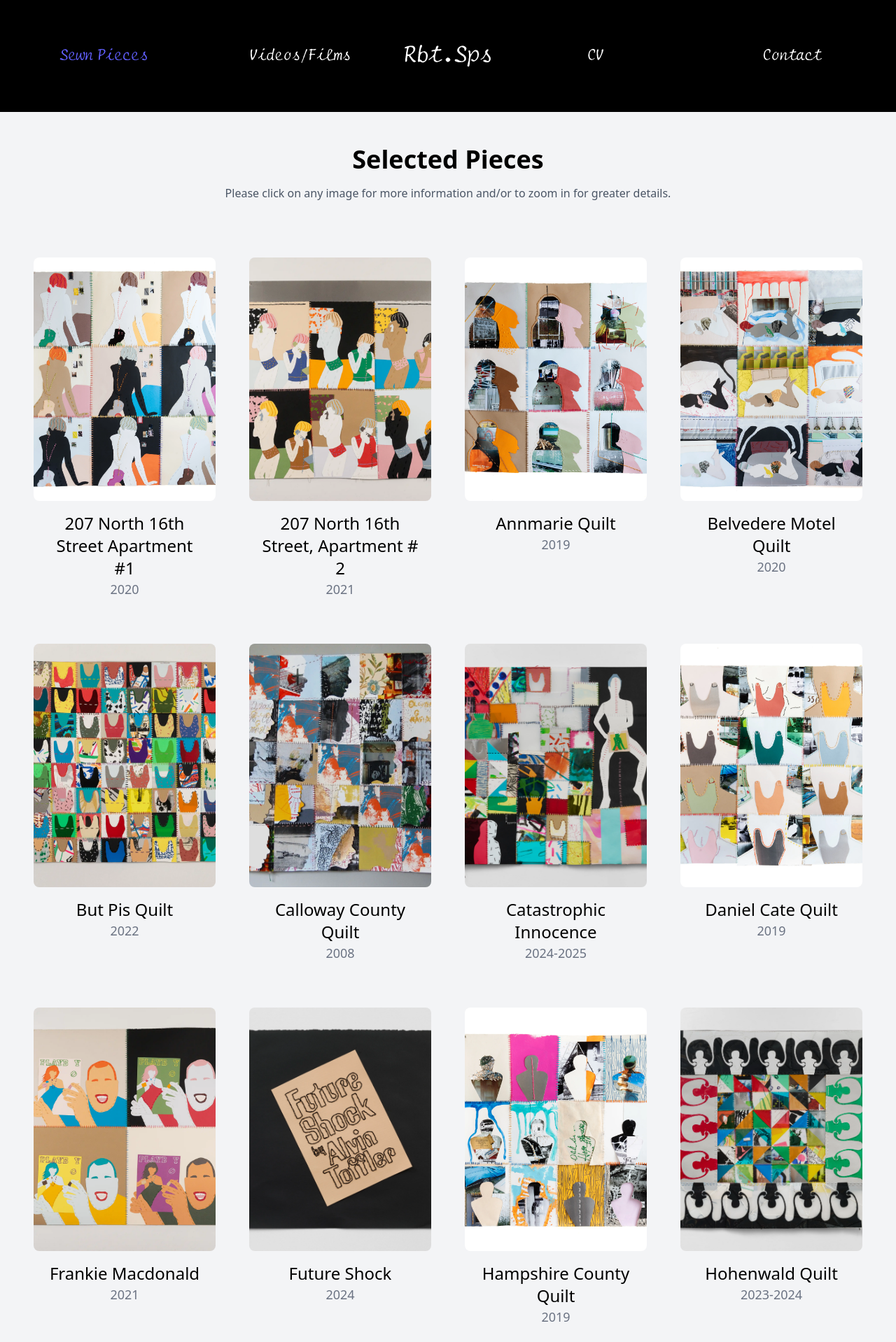
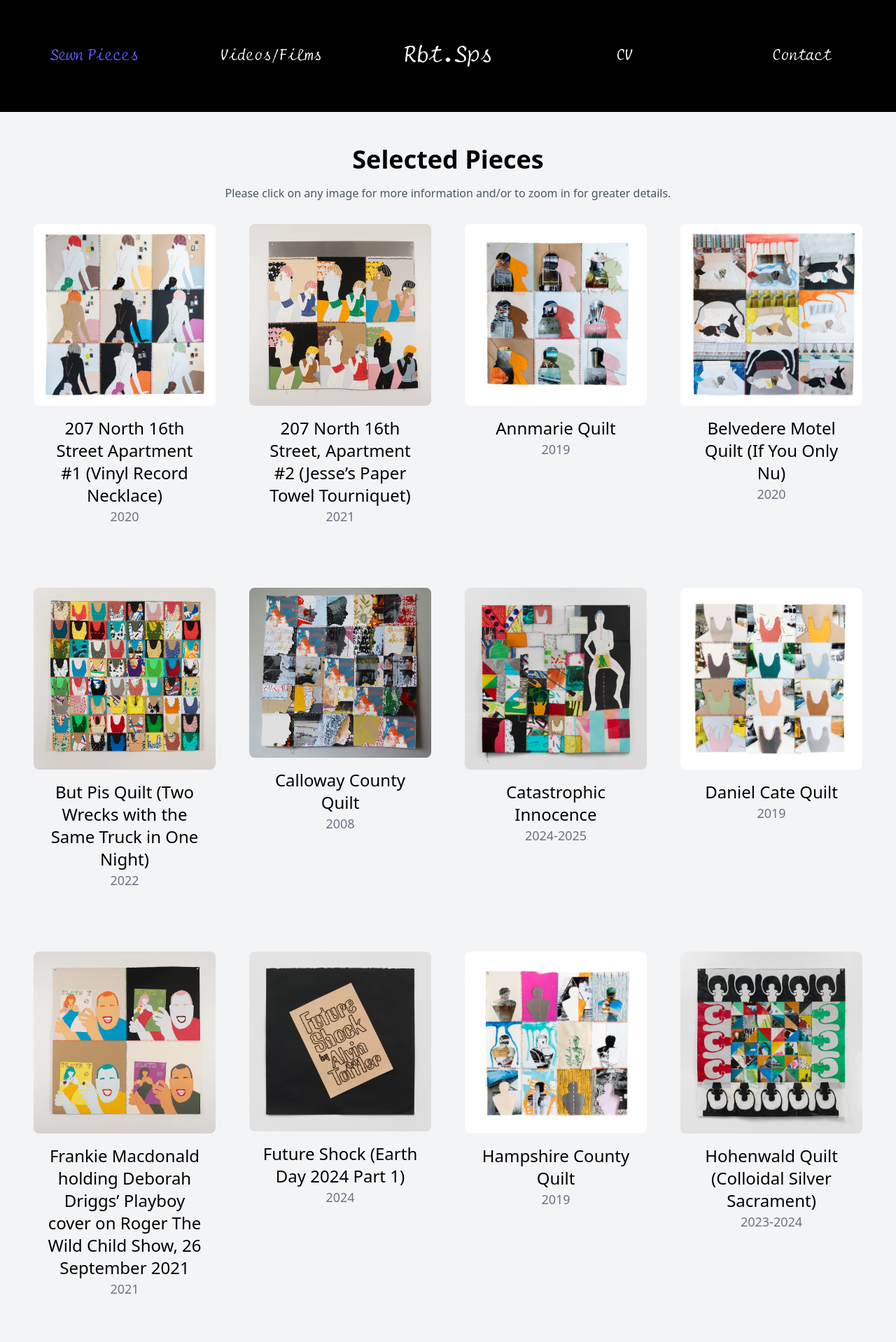
Before and after one commit to djesikumo/Robert-Spees-Gallery, a React (Vite) app: page / in a window 1280 px wide. Shown: the top 1918 px of the page at 70% size. Built offline with nearby package versions, Linux system fonts and the light colour scheme.

Commit message:
Small fixes

```diff
--- a/src/components/Navbar.tsx
+++ b/src/components/Navbar.tsx
@@ -21,10 +21,10 @@ const Navbar = () => {
             <Link to="/videos-films" className={`text-2xl transition-colors duration-300 ease-in-out ${currentRoute === "/videos-films" ? "text-indigo-500" : "hover:text-indigo-500"}`}>Videos/Films</Link>
           </span>
         </div>
-        <span className='w-full hidden sm:flex justify-center'>
+        <span className='w-full hidden sm:flex flex-1 justify-center'>
           <Link to="/" className={`text-2xl transition-colors duration-300 ease-in-out ${currentRoute === "/" ? "text-indigo-500" : "hover:text-indigo-500"}`}>Sewn Pieces</Link>
         </span>
-        <span className='w-full hidden sm:flex justify-center'>
+        <span className='w-full hidden sm:flex flex-1 justify-center'>
           <Link to="/videos-films" className={`text-2xl transition-colors duration-300 ease-in-out ${currentRoute === "/videos-films" ? "text-indigo-500" : "hover:text-indigo-500"}`}>Videos/Films</Link>
         </span>
 
@@ -41,10 +41,10 @@ const Navbar = () => {
             <Link to="/contact" className={`text-2xl transition-colors duration-300 ease-in-out ${currentRoute === "/contact" ? "text-indigo-500" : "hover:text-indigo-500"}`}>Contact</Link>
           </span>
         </div>
-        <span className='w-full hidden sm:flex justify-center'>
+        <span className='w-full hidden sm:flex flex-1 justify-center'>
           <Link to="/cv" className={`text-2xl transition-colors duration-300 ease-in-out ${currentRoute === "/cv" ? "text-indigo-500" : "hover:text-indigo-500"}`}>CV</Link>
         </span>
-        <span className='w-full hidden sm:flex justify-center'>
+        <span className='w-full hidden sm:flex flex-1 justify-center'>
           <Link to="/contact" className={`text-2xl transition-colors duration-300 ease-in-out ${currentRoute === "/contact" ? "text-indigo-500" : "hover:text-indigo-500"}`}>Contact</Link>
         </span>
       </div>
--- a/src/components/home/GaleryItem.tsx
+++ b/src/components/home/GaleryItem.tsx
@@ -14,7 +14,7 @@ const GaleryItem = ({ item }: GaleryItemProps) => {
     >
       <div className="overflow-hidden">
         <img src={item.imageUrl} alt={`${item.name}, ${item.year}`}
-          className="w-[348px] h-[348px] object-cover rounded-lg cursor-pointer transition-all duration-300 ease-in-out hover:scale-105"
+          className="object-contain rounded-lg cursor-pointer transition-all duration-300 ease-in-out hover:scale-105"
         />
       </div>
       <div className="flex flex-col items-center p-4 w-full">
--- a/src/components/home/ItemDetailsModal.tsx
+++ b/src/components/home/ItemDetailsModal.tsx
@@ -204,11 +204,11 @@ const ItemDetailsModal = () => {
         </div>
 
         {/* Detalles de la imagen */}
-        <div className="absolute flex flex-col items-center justify-center bottom-0 w-full h-32 text-white">
+        <div className="absolute flex flex-col items-center justify-center bottom-0 w-7/8 h-32 text-white">
           <p className="italic">{`${selectedItem.name}, ${selectedItem.year}`}</p>
-          <p>{selectedItem.technique}</p>
+          <p className="text-center">{selectedItem.technique}</p>
           <p>{selectedItem.dimensions}</p>
-          <p>{selectedItem.description}</p>
+          <p>{selectedItem.description ? selectedItem.description : "No description available."}</p>
         </div>
       </div>
     </div>
--- a/src/data.ts
+++ b/src/data.ts
@@ -27,18 +27,18 @@ export const data: GaleryItem[] = [
   {
     id: 1,
     imageUrl: url_16th_quilt,
-    name: "207 North 16th Street Apartment #1",
+    name: "207 North 16th Street Apartment #1 (Vinyl Record Necklace)",
     year: "2020",
-    description: "(Vinyl Record Necklace)",
+    description: null,
     technique: "Inkjet photographic prints, silver gelatin prints, Polaroid i-type film, silkscreen, watercolor, ink, micron pen, colored transparency sheets, and paper with aluminum and embroidery thread. ",
     dimensions: "45x45 in (114x114 cm)"
   },
   {
     id: 2,
     imageUrl: url_207_apartment_2_2021,
-    name: "207 North 16th Street, Apartment # 2",
+    name: "207 North 16th Street, Apartment #2 (Jesse’s Paper Towel Tourniquet)",
     year: "2021",
-    description: "(Jesse’s Paper Towel Tourniquet)",
+    description: null,
     technique: "Silkscreen, graphite, and ink on printmaking paper and pastel paper with embroidery thread, bookbinding thread, and aluminum flashing.",
     dimensions: "Approx. 40x40 in (101x101 cm)"
   },
@@ -47,25 +47,25 @@ export const data: GaleryItem[] = [
     imageUrl: url_annmarie_quilt_2019,
     name: "Annmarie Quilt",
     year: "2019",
-    description: "No description available.",
+    description: null,
     technique: "Printmaking paper, pastel paper, ink jet photo prints, and embroidery thread.",
     dimensions: "33x33 in (83.8x83.8 cm)"
   },
   {
     id: 4,
     imageUrl: url_belvedere_quilt_2020,
-    name: "Belvedere Motel Quilt",
+    name: "Belvedere Motel Quilt (If You Only Nu)",
     year: "2020",
-    description: "(If You Only Nu)",
+    description: null,
     technique: "Ink jet photographic prints, colored transparency sheets, photocopies on transparency sheets, ortho film prints, acrylic, ink, graphite,  colored pencil, micron pen, and silkscreen on paper with aluminum and embroidery thread",
     dimensions: "50x50 in (127x127 in)"
   },
   {
     id: 5,
     imageUrl: url_but_pis_quilt_2022,
-    name: "But Pis Quilt",
+    name: "But Pis Quilt (Two Wrecks with the Same Truck in One Night)",
     year: "2022",
-    description: "(Two Wrecks with the Same Truck in One Night)",
+    description: null,
     technique: "Silkscreen, lithography, smart plate, drawing transfer, photolithography, ink, graphite, ball point pen on printmaking paper with pastel paper, transparency sheets, silver gelatin prints, and PVC. ",
     dimensions: "32x32 in. (81.3x81.3 cm)"
   },
@@ -74,7 +74,7 @@ export const data: GaleryItem[] = [
     imageUrl: url_calloway_county_quilt_2008_editedwebp,
     name: "Calloway County Quilt",
     year: "2008",
-    description: "No description available.",
+    description: null,
     technique: "Silkscreen and lithography on printmaking paper with laser jet and inkjet prints on transparency sheets and embroidery thread",
     dimensions: "40x40 in (101x101 cm)"
   },
@@ -83,7 +83,7 @@ export const data: GaleryItem[] = [
     imageUrl: url_catastrophic_innocence2025,
     name: "Catastrophic Innocence",
     year: "2024-2025",
-    description: "No description available.",
+    description: null,
     technique: "Acrylic, oil, and oil based enamel on canvas, silkscreen, acrylic, gouache, ink, egg tempera, colored pencil, drawing transfer, and micron pen on printmaking paper and cold press watercolor paper with PVC, aluminum flashing, pastel paper, transparency sheets, and embroidery thread.",
     dimensions: "Approx. 40x40 in (101x101 cm)"
   },
@@ -92,25 +92,25 @@ export const data: GaleryItem[] = [
     imageUrl: url_daniel_cate_quilt2019,
     name: "Daniel Cate Quilt",
     year: "2019",
-    description: "No description available.",
+    description: null,
     technique: "Inkjet photographic prints, printmaking paper, aluminum flashing, and embroidery thread",
     dimensions: "33x33 in (83.8x83.8 cm)"
   },
   {
     id: 9,
     imageUrl: url_frankie_macdonald_2021,
-    name: "Frankie Macdonald",
+    name: "Frankie Macdonald holding Deborah Driggs’ Playboy cover on Roger The Wild Child Show, 26 September 2021",
     year: "2021",
-    description: "Frankie MacDonald holding Deborah Driggs’ Playboy cover on Roger The Wild Child Show, 26 September 2021",
+    description: "",
     technique: "Pastel and printmaking paper with Bristol board and embroidery thread",
     dimensions: "Approx. 40x40 in (101x101 cm)"
   },
   {
     id: 10,
     imageUrl: url_future_shock2024,
-    name: "Future Shock",
+    name: "Future Shock (Earth Day 2024 Part 1)",
     year: "2024",
-    description: "(Earth Day 2024 Part 1)",
+    description: null,
     technique: "Printmaking and pastel paper with embroidery thread",
     dimensions: "21x21 in (53.3x53.3 cm)"
   },
@@ -119,25 +119,25 @@ export const data: GaleryItem[] = [
     imageUrl: url_hampshire_county_quilt_2019,
     name: "Hampshire County Quilt",
     year: "2019",
-    description: "No description available.",
+    description: null,
     technique: "inkjet photographic prints, graphite, colored pencil, acrylic, and ink on printmaking paper, aluminum flashing, and embroidery thread",
     dimensions: "40x40 in (101x101 cm)"
   },
   {
     id: 12,
     imageUrl: url_hohenwald_quilt2024,
-    name: "Hohenwald Quilt",
+    name: "Hohenwald Quilt (Colloidal Silver Sacrament)",
     year: "2023-2024",
-    description: "(Colloidal Silver Sacrament)",
+    description: null,
     technique: "Ink, graphite, micron pen, acrylic, casein, silkscreen, and etching on printmaking paper and cold press watercolor paper, PVC, decorative paper, transparency sheets, craft foam, inkjet photo prints, silver gelatin prints, and embroidery thread",
     dimensions: "44x44 in (111.75x111.75 cm)"
   },
   {
     id: 13,
     imageUrl: url_kentucky_bend2024,
-    name: "Kentucky Bend",
+    name: "Kentucky Bend (My Favorite Exclave)",
     year: "2024",
-    description: "(My Favorite Exclave)",
+    description: null,
     technique: "Oil and acrylic on canvas, raw colored cotton duck, PVC, stippled aluminum flashing, silkscreen, graphite, gouache, and ink on printmaking paper, inkjet photo prints, ink on glassine, ink on Bristol board, pastel paper, raw printmaking papers, colored transparency sheets, grommets, and embroidery thread",
     dimensions: "Approx. 40x40 in (101x101 cm)"
   },
@@ -146,7 +146,7 @@ export const data: GaleryItem[] = [
     imageUrl: url_livingston_county_quilt_2019,
     name: "Livingston County Quilt",
     year: "2019",
-    description: "No description available.",
+    description: null,
     technique: "Mixed media",
     dimensions: "Not specified"
   },
@@ -155,7 +155,7 @@ export const data: GaleryItem[] = [
     imageUrl: url_melber_quilt_2021,
     name: "Melber Quilt",
     year: "2021",
-    description: "No description available.",
+    description: null,
     technique: "Mixed media",
     dimensions: "Not specified"
   },
@@ -164,7 +164,7 @@ export const data: GaleryItem[] = [
     imageUrl: url_north_16th_street_revisited_2022,
     name: "North 16th Street Revisited",
     year: "2022",
-    description: "No description available.",
+    description: null,
     technique: "Mixed media",
     dimensions: "Not specified"
   },
@@ -173,7 +173,7 @@ export const data: GaleryItem[] = [
     imageUrl: url_ohio_county_quilt_2007_new,
     name: "Ohio County Quilt",
     year: "2007",
-    description: "No description available.",
+    description: null,
     technique: "Mixed media",
     dimensions: "Not specified"
   },
@@ -182,7 +182,7 @@ export const data: GaleryItem[] = [
     imageUrl: url_portrait_of_andro_dadiani_2022,
     name: "Portrait of Andro Dadiani",
     year: "2022",
-    description: "No description available.",
+    description: null,
     technique: "Mixed media",
     dimensions: "Not specified"
   },
@@ -191,7 +191,7 @@ export const data: GaleryItem[] = [
     imageUrl: url_pottertown_quilt_2021_new,
     name: "Pottertown Quilt",
     year: "2021",
-    description: "No description available.",
+    description: null,
     technique: "Mixed media",
     dimensions: "Not specified"
   },
@@ -200,7 +200,7 @@ export const data: GaleryItem[] = [
     imageUrl: url_to_cooter_brown_2024,
     name: "To Cooter Brown",
     year: "2024",
-    description: "No description available.",
+    description: null,
     technique: "Mixed media",
     dimensions: "Not specified"
   },
@@ -209,7 +209,7 @@ export const data: GaleryItem[] = [
     imageUrl: url_to_florine_mckenney_2022,
     name: "To Florine McKenney",
     year: "2022",
-    description: "No description available.",
+    description: null,
     technique: "Mixed media",
     dimensions: "Not specified"
   },
@@ -218,7 +218,7 @@ export const data: GaleryItem[] = [
     imageUrl: url_tom_daley_2022,
     name: "Tom Daley",
     year: "2022",
-    description: "No description available.",
+    description: null,
     technique: "Mixed media",
     dimensions: "Not specified"
   },
@@ -227,7 +227,7 @@ export const data: GaleryItem[] = [
     imageUrl: url_Wickliffe_Quilt,
     name: "Wickliffe Quilt (Almost to Cairo)",
     year: "2023",
-    description: "No description available.",
+    description: null,
     technique: "Mixed media",
     dimensions: "Not specified"
   }
--- a/src/pages/HomePage.tsx
+++ b/src/pages/HomePage.tsx
@@ -7,7 +7,7 @@ const HomePage = () => {
     <>
       <main className="w-full flex flex-col px-4 py-12 bg-gray-100">
         {/* Descripción */}
-        <section className="mb-12 text-center">
+        <section className="text-center">
           <h2 className="gallery-title text-4xl font-bold mb-4">Selected Pieces</h2>
           <p className="text-gray-600 max-w-3xl mx-auto">
             Please click on any image for more information and/or to zoom in for greater details.
--- a/src/types/galery.ts
+++ b/src/types/galery.ts
@@ -2,7 +2,7 @@ export interface GaleryItem {
   id: number;
   imageUrl: string;
   name: string;
-  description: string;
+  description: string | null;
   year: string;
   technique: string;
   dimensions: string;
--- a/src/utils/ApplicationContext.tsx
+++ b/src/utils/ApplicationContext.tsx
@@ -10,7 +10,7 @@ interface NavigationProviderProps {
 export const ApplicationProvider: React.FC<NavigationProviderProps> = ({ children }) => {
   const [currentRoute, setCurrentRoute] = useState<string>("/");
   const [selectedItem, setSelectedItem] = useState<GaleryItem | null>(null);
-  const [imageZoom, setImageZoom] = useState<number>(0.6);
+  const [imageZoom, setImageZoom] = useState<number>(0.5);
   const [position, setPosition] = useState<Position>({ x: 0, y: 0 })
 
   const value: ApplicationContextType = {
```
